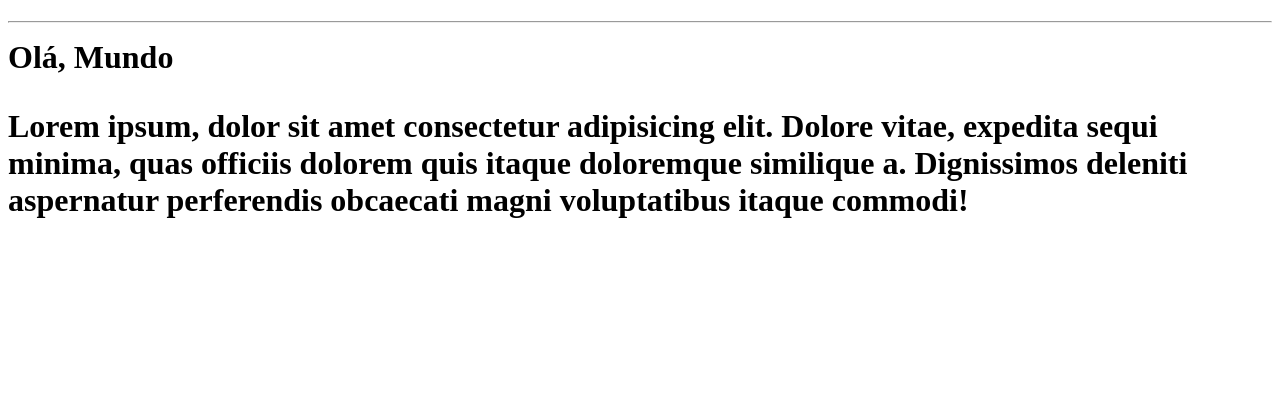
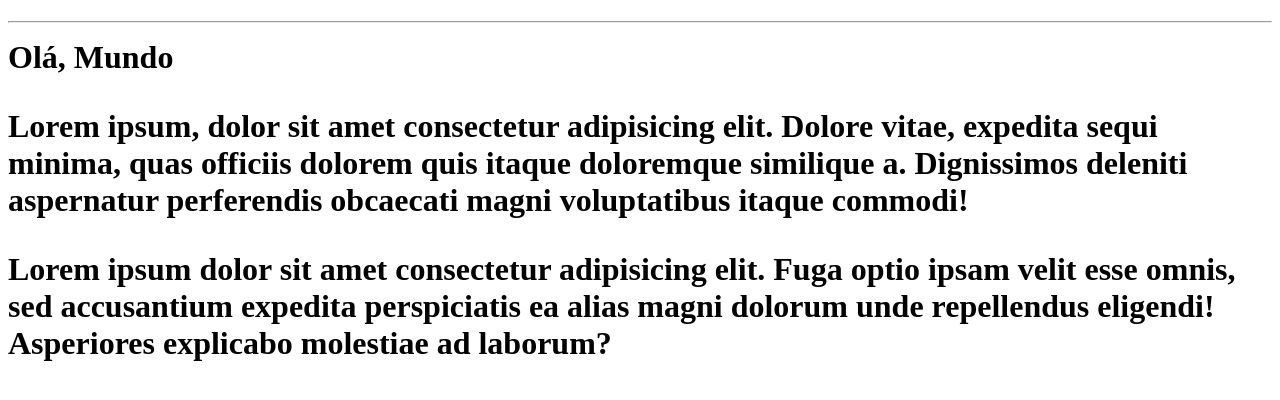
Before and after one commit to andersonarierref/Portifolio, a plain HTML site: page site-exemplo/index.html in a window 1280 px wide. Drawn offline with Linux system fonts and the light colour scheme.

Commit message:
acrescentado mais um lorem

```diff
--- a/site-exemplo/index.html
+++ b/site-exemplo/index.html
@@ -11,6 +11,7 @@
   <hr>
   Olá, Mundo
   <p>Lorem ipsum, dolor sit amet consectetur adipisicing elit. Dolore vitae, expedita sequi minima, quas officiis dolorem quis itaque doloremque similique a. Dignissimos deleniti aspernatur perferendis obcaecati magni voluptatibus itaque commodi!</p>
+  <p>Lorem ipsum dolor sit amet consectetur adipisicing elit. Fuga optio ipsam velit esse omnis, sed accusantium expedita perspiciatis ea alias magni dolorum unde repellendus eligendi! Asperiores explicabo molestiae ad laborum?</p>
  </h1>
 </body>
 </html>
```
